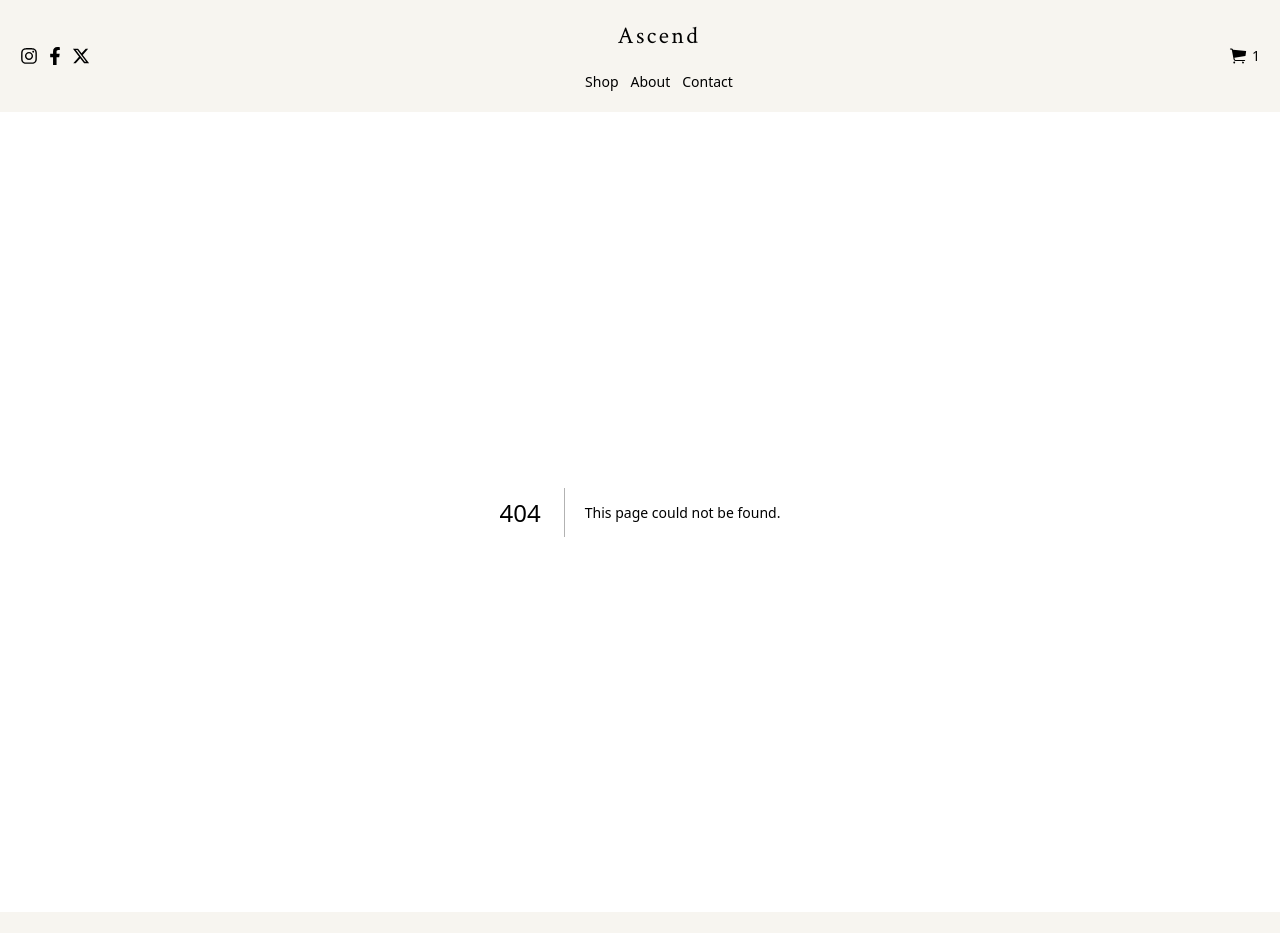
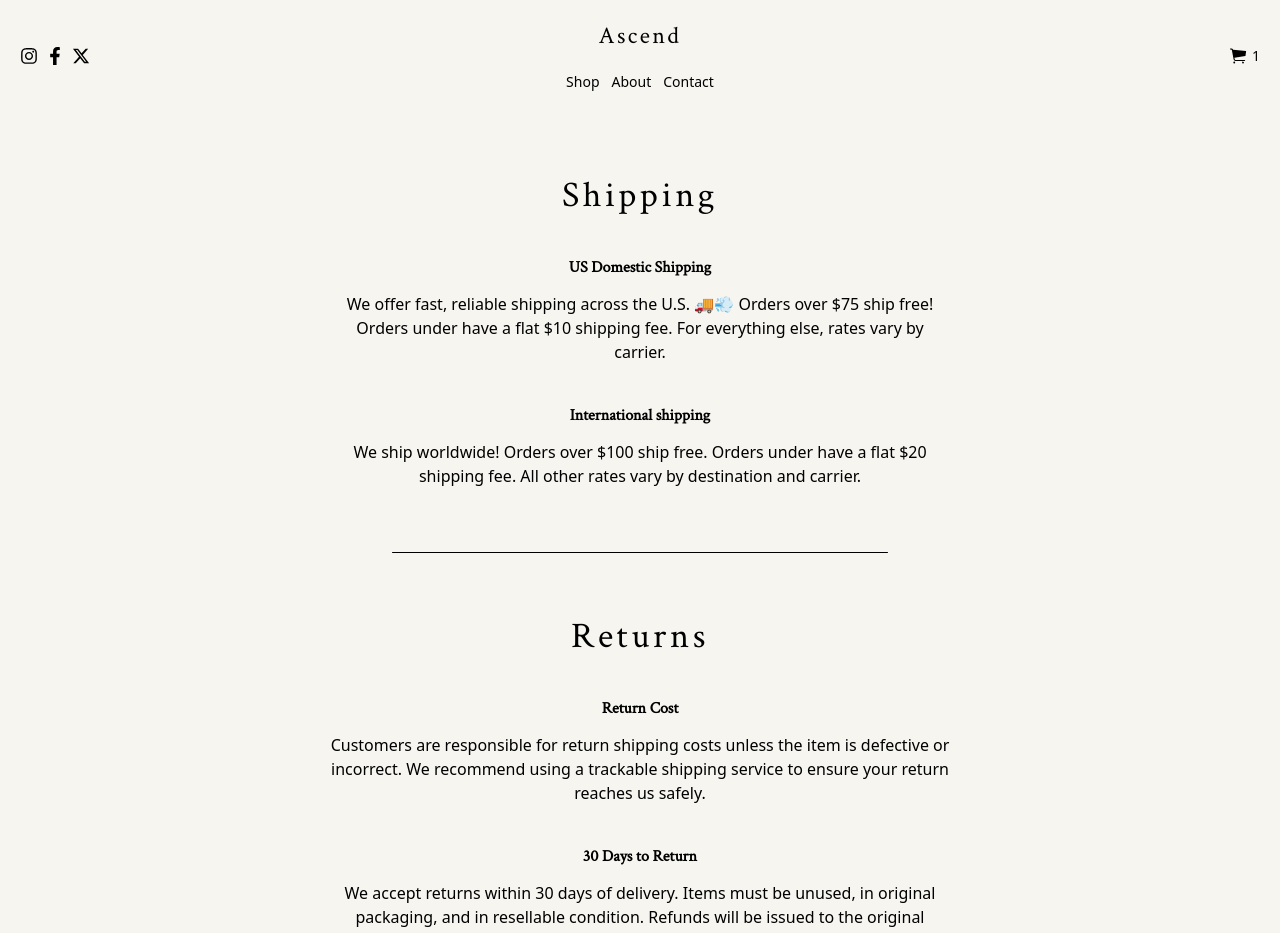
Before and after one commit to j0hnnyli/ascend, a Next.js app: page /shipping in a window 1280 px wide. Before the commit this address had no page. Shown: the top 933 px of the page. Built offline with nearby package versions, Linux system fonts and the light colour scheme.

Commit message:
developed a shipping & return page

```diff
--- a/app/contact/page.tsx
+++ b/app/contact/page.tsx
@@ -1,7 +1,7 @@
 import { FaInstagram, FaXTwitter } from "react-icons/fa6";
 import { FaFacebookF } from "react-icons/fa";
 import RevealOpacity from "@/components/animation-components/RevealOpacity";
-import ReavelY from "@/components/animation-components/RevealY";
+import RevealY from "@/components/animation-components/RevealY";
 
 export default function ContactPage(){
   return (
@@ -21,28 +21,28 @@ export default function ContactPage(){
           className="font_crimson text-xl"
         />
 
-        <ReavelY delayTime={0.4} className="mt-5">
+        <RevealY delayTime={0.4} className="mt-5">
           <h4 className="font_crimson text-xl">Customer Service</h4>
           <p className="underline">customerservice@ascend.com</p>
-        </ReavelY>
+        </RevealY>
 
-        <ReavelY delayTime={0.6} className="mt-5">
+        <RevealY delayTime={0.6} className="mt-5">
           <h4 className="font_crimson text-xl">Wholesale Inquiries</h4>
           <p className="underline">wholesaleinquiries@ascend.com</p>
-        </ReavelY>
+        </RevealY>
 
-        <ReavelY delayTime={0.8} className="mt-5">
+        <RevealY delayTime={0.8} className="mt-5">
           <h4 className="font_crimson text-xl">Press Inquiries</h4>
           <p className="underline">pressinquiries@ascend.com</p>
-        </ReavelY>
+        </RevealY>
 
-        <ReavelY delayTime={1} className="my-10 font_crimson text-xl">Follow Us!</ReavelY>
+        <RevealY delayTime={1} className="my-10 font_crimson text-xl">Follow Us!</RevealY>
 
-        <ReavelY delayTime={1.2} className="flex gap-5">
+        <RevealY delayTime={1.2} className="flex gap-5">
           <FaInstagram className="text-lg cursor-pointer hover:text-[var(--third-color)]"/>
           <FaFacebookF className="text-lg cursor-pointer hover:text-[var(--third-color)]"/>
           <FaXTwitter className="text-lg cursor-pointer hover:text-[var(--third-color)]"/>
-        </ReavelY>
+        </RevealY>
       </div>
     </div>
   )
--- /dev/null
+++ b/app/shipping/page.tsx
@@ -0,0 +1,51 @@
+import RevealY from "@/components/animation-components/RevealY"
+
+
+export default function ShippingAndReturnPage(){
+  return (
+    <div className="max_width p-2 md:py-16 md:px-5 flex flex-col justify-center items-center">
+      <RevealY className="font_crimson text-4xl tracking-widest">Shipping</RevealY>
+
+      <RevealY className="mt-10 flex flex-col justify-center items-center w-[90%] md:w-[50%]">
+        <h4 className="font-bold font_crimson">US Domestic Shipping</h4>
+        <p className="text-center mt-3">
+          We offer fast, reliable shipping across the U.S. 🚚💨 Orders over $75 ship free! Orders under have a flat $10 shipping fee. For everything else, rates vary by carrier.
+        </p>
+      </RevealY>
+
+      <RevealY className="mt-10 flex flex-col justify-center items-center w-[90%] md:w-[50%]">
+        <h4 className="font-bold font_crimson">International shipping</h4>
+        <p className="text-center mt-3">
+          We ship worldwide! Orders over $100 ship free. Orders under have a flat $20 shipping fee. All other rates vary by destination and carrier.
+        </p>
+      </RevealY>
+
+      <RevealY className="w-full">
+        <div className="w-[90%] md:w-[40%] h-[1px] bg-black rounded-4xl my-16 mx-auto"></div>
+      </RevealY>
+
+      <RevealY className="font_crimson text-4xl tracking-widest">Returns</RevealY>
+
+      <RevealY className="mt-10 flex flex-col justify-center items-center w-[90%] md:w-[50%]">
+        <h4 className="font-bold font_crimson">Return Cost</h4>
+        <p className="text-center mt-3">
+          Customers are responsible for return shipping costs unless the item is defective or incorrect. We recommend using a trackable shipping service to ensure your return reaches us safely.
+        </p>
+      </RevealY>
+
+      <RevealY className="mt-10 flex flex-col justify-center items-center w-[90%] md:w-[50%]">
+        <h4 className="font-bold font_crimson">30 Days to Return</h4>
+        <p className="text-center mt-3">
+          We accept returns within 30 days of delivery. Items must be unused, in original packaging, and in resellable condition. Refunds will be issued to the original payment method.
+        </p>
+      </RevealY>
+
+      <RevealY className="mt-10 flex flex-col justify-center items-center w-[90%] md:w-[50%]">
+        <h4 className="font-bold font_crimson">Returns and Exchanges</h4>
+        <p className="text-center mt-3">
+          Need a different size or changed your mind? No problem! We offer exchanges or store credit for eligible returns. Contact us to start the process, and we&apos;ll help you every step of the way.
+        </p>
+      </RevealY>
+    </div>
+  )
+}
--- a/components/Footer.tsx
+++ b/components/Footer.tsx
@@ -33,7 +33,7 @@ export default function Footer(){
               <div className="block underline hover:underline-offset-0 cursor-pointer">Twitter/X</div>
             </div>
 
-            <Link href='/' className="block underline hover:underline-offset-0">Shipping & Returns</Link>
+            <Link href='/shipping' className="block underline hover:underline-offset-0">Shipping & Returns</Link>
           </div>
         </div>
         <p className="font_crimson my-5">
--- a/components/Navbar.tsx
+++ b/components/Navbar.tsx
@@ -15,13 +15,13 @@ export default function Navbar(){
   return (
     <NavbarWrapper className="flex items-center justify-center bg-[var(--primary-color)] h-28 fixed top-0 w-full z-50">
       <nav className="w-full max_width flex justify-between items-center py-2 px-5">
-        <div className="flex items-center gap-2 text-lg">
+        <div className="flex items-center gap-2 text-lg w-full">
           <FaInstagram className="cursor-pointer hover:scale-105"/>
           <FaFacebookF className="cursor-pointer hover:scale-105" />
           <FaXTwitter className="cursor-pointer hover:scale-105" />
         </div>
 
-        <div className="flex flex-col justify-center items-center">
+        <div className="flex flex-col justify-center items-center w-full">
           <Link href="/" className="text-2xl font_crimson tracking-widest cursor-pointer">Ascend</Link>
           <div className="flex mt-5 gap-3">
             {links.map((link) => (
@@ -34,10 +34,12 @@ export default function Navbar(){
           </div>
         </div>
 
-        <Link href="/cart" className="flex items-center gap-1 text-xl hover:scale-105">
-          <IoIosCart className="cursor-pointer"/>
-          <p className="text-sm">1</p>
-        </Link>
+        <div className="w-full flex justify-end">
+          <Link href="/cart" className="flex items-center gap-1 text-xl hover:scale-105 ml-auto">
+            <IoIosCart className="cursor-pointer"/>
+            <p className="text-sm">1</p>
+          </Link>
+        </div>
       </nav>
     </NavbarWrapper>
   )
--- a/components/animation-components/RevealY.tsx
+++ b/components/animation-components/RevealY.tsx
@@ -10,12 +10,12 @@ type Props = {
   once?: boolean;
 }
 
-export default function ReavelY({children, delayTime = 0, className, once=true} : Props){
+export default function RevealY({children, delayTime = 0, className, once=true} : Props){
   return (
     <motion.div
       initial={{ opacity: 0, y : 20 }}
       whileInView={{ opacity: 1, y : 0}}
-      transition={{duration: 0.4, delay: delayTime}}
+      transition={{duration: 0.8, delay: delayTime}}
       viewport={{ once: once, amount: 0.2 }}
       className={className}
     >
```
